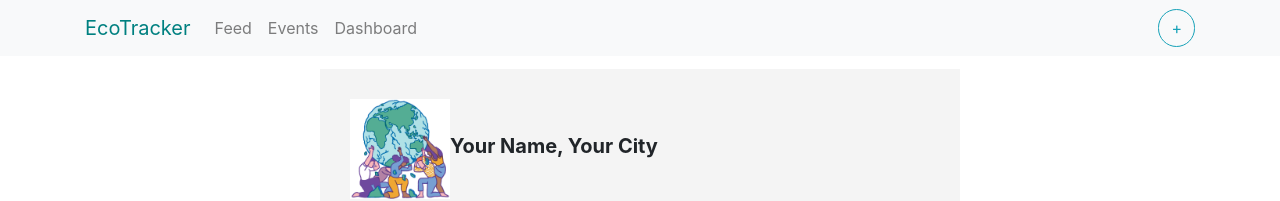
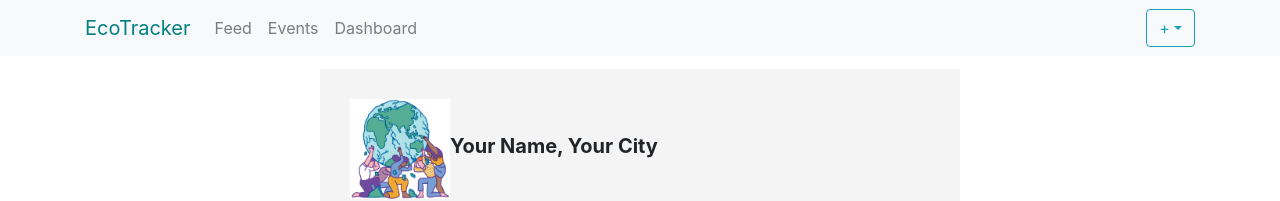
Before and after one commit to Shristi321/CleanTechHack, a React (Create React App) app in the folder cleantechhack/: page /addevent in a window 1280 px wide. Shown: the top 201 px of the page. Built offline with nearby package versions, Linux system fonts and the light colour scheme.

Commit message:
Update Addevent.js

```diff
--- a/cleantechhack/src/Addevent.js
+++ b/cleantechhack/src/Addevent.js
@@ -7,6 +7,7 @@ import './App.css'
 import Nav from 'react-bootstrap/Nav'
 import './App.css'
 import {useState} from 'react'
+import OurNav from './OurNav'
 
 const Addevent = () => {
 
@@ -73,20 +74,7 @@ const Addevent = () => {
     const MY_DOMAIN = 'http://localhost:3000'
     return (
       <div>
-        <Navbar bg="light" expand="lg">
-                <Container>
-                    <Navbar.Brand style={{ color: 'teal'}}href="#home">EcoTracker</Navbar.Brand>
-                    <Navbar.Toggle aria-controls="basic-navbar-nav" />
-                    <Navbar.Collapse id="basic-navbar-nav">
-                    <Nav className="mr-auto">
-                    <Nav.Link href="/feed">Feed</Nav.Link>
-                    <Nav.Link href="/events">Events</Nav.Link>
-                    <Nav.Link href="/dashboard">Dashboard</Nav.Link>
-                    </Nav>
-                    </Navbar.Collapse>
-                    <Button className='ml-auto addpostbutton' inline variant="outline-info" href="/addpost">+</Button>
-                </Container>
-            </Navbar>
+        <OurNav />
         <div className="addpost">
             <div className="creator_info">
                 <img className="" src={`${MY_DOMAIN}/homepic.jpeg`} width="100px" height="100px" alt="post_image"/>
```
